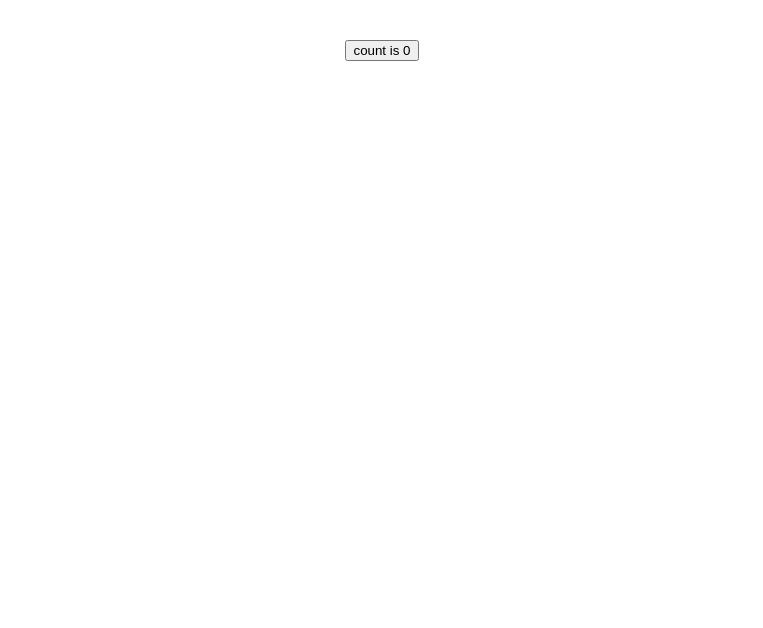
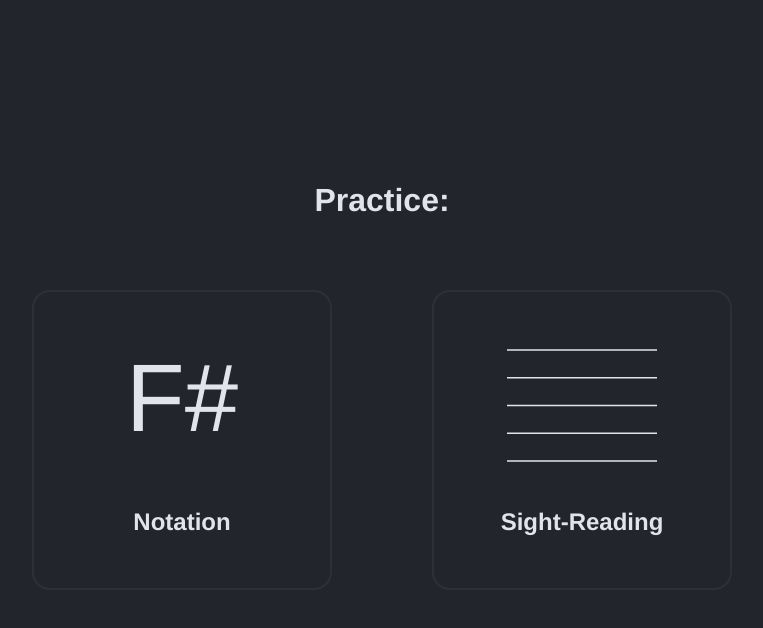
Before and after one commit to benzenittini/MIDIeval-Toolbox, a React (Vite) app: page / in a window 1280 px wide. Shown: the top 628 px of the page, without its empty margins (258-1021 px from the left). Built offline with nearby package versions, Linux system fonts and the light colour scheme.

Commit message:
Added main practice selection page.

```diff
--- a/src/App.css
+++ b/src/App.css
@@ -1,6 +1,33 @@
+
+:root {
+  --blue-light: #4666B9;
+  --blue: #303950;
+  --blue-dark: #22252C;
+  --blue-vdark: #121317;
+
+  --gray-vlight: #E2E4E9;
+  --gray-light: #B8BCC7;
+  --gray: #9BA1B0;
+  --gray-vdark: #2D3039;
+}
+
+* { box-sizing: border-box; }
+
+body {
+  background: var(--blue-dark);
+  color: var(--gray-vlight);
+  font-family: Helvetica, Arial, sans-serif;
+
+  height: 100vh;
+  margin: 0;
+
+  display: flex;
+  flex-direction: column;
+  align-items: center;
+  justify-content: center;
+}
+
 #root {
   max-width: 1280px;
-  margin: 0 auto;
-  padding: 2rem;
   text-align: center;
 }
--- a/src/App.tsx
+++ b/src/App.tsx
@@ -1,18 +1,11 @@
-
-import { useState } from 'react'
 
 import './App.css'
+import PracticeSelection from './components/setup/PracticeSelection';
 
 export default function App() {
-  const [count, setCount] = useState(0)
-
   return (
     <>
-      <div>
-        <button onClick={() => setCount((count) => count + 1)}>
-          count is {count}
-        </button>
-      </div>
+      <PracticeSelection></PracticeSelection>
     </>
   )
 }
--- /dev/null
+++ b/src/components/setup/PracticeSelection.module.css
@@ -0,0 +1,32 @@
+
+.practiceBox {
+    width: 300px;
+    height: 300px;
+    margin: 50px;
+
+    border: 2px solid var(--gray-vdark);
+    border-radius: 18px;
+
+    cursor: pointer;
+    transition: box-shadow 0.3s;
+
+    display: inline-flex;
+    flex-direction: column;
+    align-items: center;
+    justify-content: center;
+    vertical-align: top;
+}
+.practiceBox:hover {
+    box-shadow: 0px 5px 25px 1px var(--blue-vdark);
+}
+
+.heading {
+    margin: 40px 0 0 0;
+}
+
+.notationIcon {
+    width: 150px;
+    height: 125px;
+    font-size: 96px;
+    color: var(--gray-vlight);
+}
--- /dev/null
+++ b/src/components/setup/PracticeSelection.tsx
@@ -0,0 +1,19 @@
+
+import SvgStaff from '../svg/SvgStaff';
+import styles from './PracticeSelection.module.css';
+
+export default function PracticeSelection() {
+    return (
+        <>
+            <h1>Practice:</h1>
+            <div className={styles.practiceBox}>
+                <div className={styles.notationIcon}>F#</div>
+                <h2 className={styles.heading}>Notation</h2>
+            </div>
+            <div className={styles.practiceBox}>
+                <SvgStaff width="150px" height="125px" stroke="var(--gray-vlight)"></SvgStaff>
+                <h2 className={styles.heading}>Sight-Reading</h2>
+            </div>
+        </>
+    );
+}
--- /dev/null
+++ b/src/components/svg/SvgStaff.tsx
@@ -0,0 +1,19 @@
+
+type Params = {
+    width: string;
+    height: string;
+    strokeWidth?: string;
+    stroke?: string;
+};
+
+export default function SvgStaff({ width, height, strokeWidth = "1px", stroke = "var(--gray-light)" }: Params) {
+    return (
+        <svg viewBox="0 0 90 90" preserveAspectRatio="none" style={{ width, height, strokeWidth, stroke }}>
+            <line x1="0" x2="90" y1="5" y2="5" />
+            <line x1="0" x2="90" y1="25" y2="25" />
+            <line x1="0" x2="90" y1="45" y2="45" />
+            <line x1="0" x2="90" y1="65" y2="65" />
+            <line x1="0" x2="90" y1="85" y2="85" />
+        </svg>
+    )
+}
```
